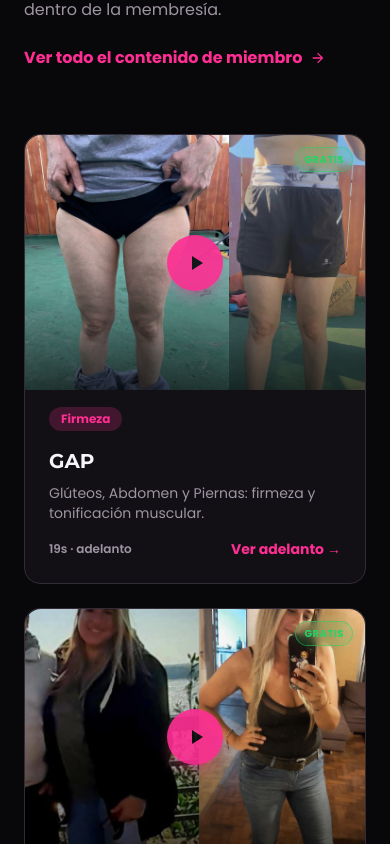
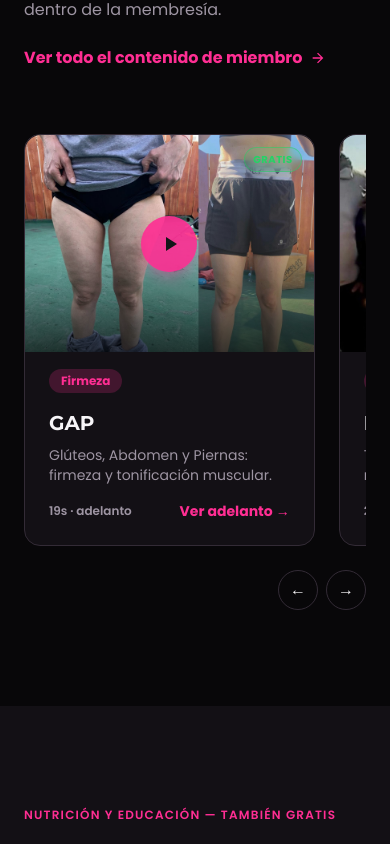
Before and after one commit to vivipressonfitness/Vivi-profit-React, a React (Vite) app in the folder web/: page / in a window 390 px wide. Shown: the part 3100-3944 px from the top of the page. Built offline with nearby package versions, Linux system fonts and the light colour scheme; no server answers; the database is empty.

Commit message:
Use responsive carousel for class previews

```diff
--- a/web/src/components/landing/Sections.tsx
+++ b/web/src/components/landing/Sections.tsx
@@ -3,6 +3,7 @@ import type { LandingConfig, PreviewItem } from '../../hooks/useLandingConfig';
 import { FreeVideoModal } from './FreeVideoModal';
 import { HoverVideoPreview } from './HoverVideoPreview';
 import { HaloBadge } from '../ui/HaloBadge';
+import { FeatureCarousel } from './FeatureCarousel';
 import { LANDING_CLASES, LANDING_EDUCATIVO } from '../../data/landingMedia';
 
 // ============================================================
@@ -203,11 +204,13 @@ export function AdelantoClases({ clases = LANDING_CLASES }: { clases?: PreviewIt
             <svg viewBox="0 0 24 24" fill="currentColor" className="w-4 h-4"><path d="M12 4l-1.41 1.41L16.17 11H4v2h12.17l-5.58 5.59L12 20l8-8-8-8Z"/></svg>
           </a>
         </div>
-        <div className="grid md:grid-cols-2 lg:grid-cols-4 gap-6">
+        <FeatureCarousel label="Adelantos gratuitos de clases">
           {clases.map((c) => (
-            <PreviewCard key={c.title} item={c} onPlay={setPlaying} />
+            <div key={c.title} className="snap-start">
+              <PreviewCard item={c} onPlay={setPlaying} />
+            </div>
           ))}
-        </div>
+        </FeatureCarousel>
       </div>
       {playing && <FreeVideoModal item={playing} onClose={() => setPlaying(null)} />}
     </section>
```
